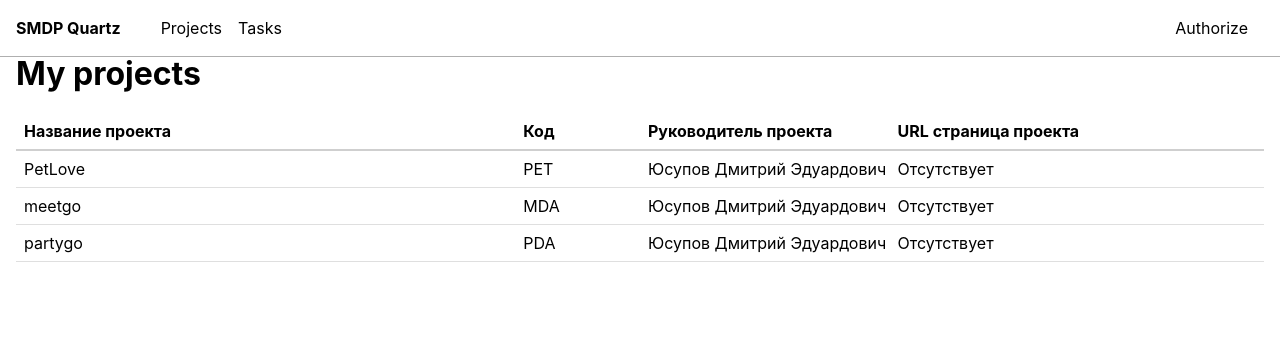
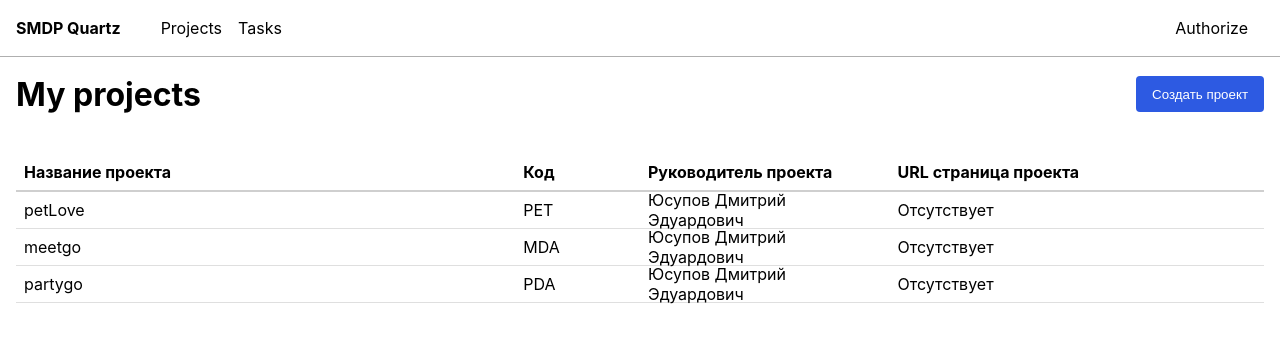
Before and after one commit to yuddmm/taskmanager-front, a React (Create React App) app: page /projects in a window 1280 px wide. Shown: the top 342 px of the page. Built offline with nearby package versions, Linux system fonts and the light colour scheme.

Commit message:
Доработан грид

```diff
--- a/package.json
+++ b/package.json
@@ -8,9 +8,11 @@
     "@testing-library/react": "^13.3.0",
     "@testing-library/user-event": "^13.5.0",
     "@types/jest": "^27.5.2",
+    "@types/lodash": "^4.14.182",
     "@types/node": "^16.11.46",
     "@types/react": "^18.0.15",
     "@types/react-dom": "^18.0.6",
+    "lodash": "^4.17.21",
     "react": "^18.2.0",
     "react-dom": "^18.2.0",
     "react-router-dom": "^6.3.0",
--- a/src/components/button/button.scss
+++ b/src/components/button/button.scss
@@ -4,6 +4,9 @@
   outline: none;
   border: none;
   border-radius: 4px;
+  &:hover {
+    cursor: pointer;
+  }
 }
 
 .blue {
--- a/src/components/grid/grid.scss
+++ b/src/components/grid/grid.scss
@@ -25,11 +25,20 @@
   }
 }
 
+.gridHeaderItemText {
+  flex-grow: 1;
+}
+
 .gridItem {
   display: flex;
   align-items: center;
   box-sizing: border-box;
-  padding-left: 8px;
+  padding: 0 8px;
+}
+
+.gridHeaderSortIcon {
+  width: 28px;
+  height: 28px;
 }
 
 .grid-1 {
--- a/src/components/grid/grid.tsx
+++ b/src/components/grid/grid.tsx
@@ -1,7 +1,6 @@
 import './grid.scss';
 
 interface IProps {
-  headerTitleList: string[];
   renderHeaderList(): JSX.Element;
   styleWidthList: number[];
   itemList?: object[];
--- a/src/index.scss
+++ b/src/index.scss
@@ -28,6 +28,11 @@ body {
   flex-grow: 1;
 }
 
+.pageHeader {
+  width: 100%;
+  height: 80px;
+}
+
 .title {
   font-weight: bold;
   font-size: 32px;
--- a/src/pages/projects/projects.scss
+++ b/src/pages/projects/projects.scss
@@ -1,10 +1,15 @@
-.projectWrapper {
-  padding-top: 10px;
+.projectsWrapper {
 }
 
 .projectContainer {
   display: flex;
   flex-direction: column;
+}
+
+.projectsHeader {
+  display: flex;
+  justify-content: space-between;
+  align-items: center;
 }
 
 .projectTitle {
--- a/src/pages/projects/projects.tsx
+++ b/src/pages/projects/projects.tsx
@@ -5,16 +5,21 @@ import Grid from '../../components/grid/grid';
 import React, { useMemo, useState } from 'react';
 import { ProjectGridItem } from '../../types';
 import Button from '../../components/button/button';
+import _ from 'lodash';
+import { ReactComponent as SortAscIcon } from '../../assets/icons/sort-asc.svg';
+import { ReactComponent as SortDesIcon } from '../../assets/icons/sort-des.svg';
 
 type ProjectGridItemKeys = keyof ProjectGridItem;
 
 const Projects = () => {
+  const [sortTargetIndex, setSortTargetIndex] = useState<number | null>(null);
+  const [sortModeIsAsc, setSortModeIsAsc] = useState<boolean>(true);
   const staticTextProjects = useStaticText().pages.projects;
   const styleWidthList = [4, 1, 2, 3];
   const [mockList, setMockList] = useState(() => {
     const itemLIst: ProjectGridItem[] = [
       {
-        title: 'PetLove',
+        title: 'petLove',
         code: 'PET',
         manager: 'Юсупов Дмитрий Эдуардович',
         url: 'Отсутствует',
@@ -35,24 +40,37 @@ const Projects = () => {
     return itemLIst;
   });
 
-  // const onSortHandler = (index: number) => {
-  //   const key = Object.keys(mockList)[index] as ProjectGridItemKeys;
-  //
-  //   setMockList((prevState) => {
-  //     const newState = prevState.sort((a, b) => a[key].localeCompare(b[key]));
-  //
-  //     return newState;
-  //   });
-  // };
+  const onSortHandler = (index: number) => {
+    // Потом сделать сортировку на бэке и получение данных
+    const key = Object.keys(mockList[0])[index] as ProjectGridItemKeys;
+    const result = _.orderBy(mockList, (obj) => obj[key]);
+
+    if (sortTargetIndex === index) {
+      setSortModeIsAsc((prevState) => !prevState);
+    } else {
+      setSortTargetIndex(index);
+      setSortModeIsAsc(true);
+    }
+
+    setMockList(result);
+  };
 
   return (
     <Layout>
       <div className="projectsWrapper">
         <div className="projectsContainer container">
-          <div className="projectsTitle title">{staticTextProjects.title}</div>
+          <div className="projectsHeader pageHeader">
+            <div className="projectsTitle title">
+              {staticTextProjects.title}
+            </div>
+            <div className="projectsHeaderButton">
+              <Button onClick={() => console.log('button')} color={'blue'}>
+                Создать проект
+              </Button>
+            </div>
+          </div>
           <div className="projectGrid">
             <Grid
-              headerTitleList={staticTextProjects.gridHeaderList}
               itemList={mockList}
               styleWidthList={styleWidthList}
               renderHeaderList={() => {
@@ -62,9 +80,19 @@ const Projects = () => {
                       return (
                         <div
                           className={`gridHeaderItem gridItem grid-${styleWidthList[index]}`}
+                          onClick={() => onSortHandler(index)}
                           key={index}
                         >
-                          {item}
+                          <div className="gridHeaderItemText">{item}</div>
+                          {sortTargetIndex === index ? (
+                            <div className="gridHeaderSortIcon">
+                              {sortModeIsAsc ? (
+                                <SortAscIcon />
+                              ) : (
+                                <SortDesIcon />
+                              )}
+                            </div>
+                          ) : null}
                         </div>
                       );
                     })}
@@ -76,12 +104,6 @@ const Projects = () => {
                   <div className="projectsGridErrorWrapper">
                     <div className="projectsGridErrorMessage">
                       {staticTextProjects.gridErrorText}
-                      <Button
-                        onClick={() => console.log('open modal')}
-                        color={'blue'}
-                      >
-                        Создать проект
-                      </Button>
                     </div>
                   </div>
                 );
```
Also changed, not shown: src/assets/icons/sort-asc.svg (added), src/assets/icons/sort-des.svg (added).
